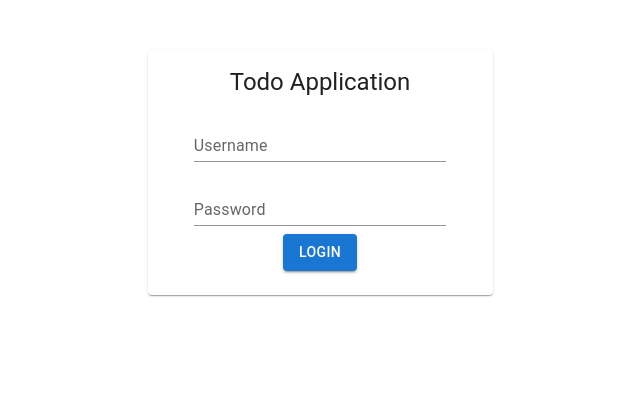
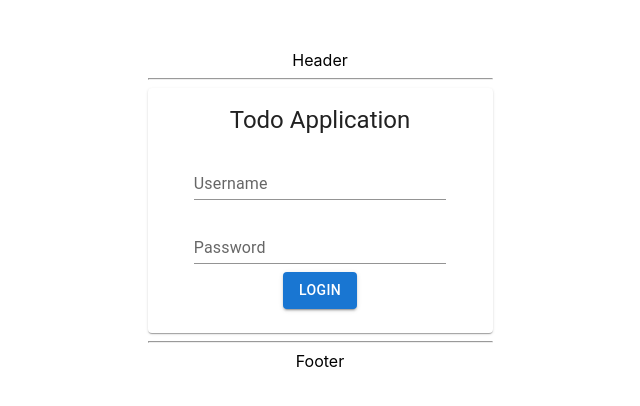
Before and after one commit to szejnaArtur/ToDoApp-Frontend, a React (Create React App) app: page / in a window 1280 px wide. Shown: the top 406 px of the page, without its empty margins (320-960 px from the left). Built offline with nearby package versions, Linux system fonts and the light colour scheme.

Commit message:
Implementation of a simple body of page.

```diff
--- a/package.json
+++ b/package.json
@@ -12,6 +12,7 @@
     "@testing-library/user-event": "^13.5.0",
     "react": "^18.1.0",
     "react-dom": "^18.1.0",
+    "react-router-dom": "^6.3.0",
     "react-scripts": "5.0.1",
     "styled-components": "^5.3.5",
     "web-vitals": "^2.1.4"
--- a/src/App.js
+++ b/src/App.js
@@ -1,10 +1,33 @@
+import { React } from 'react';
+import { BrowserRouter, Routes, Route } from 'react-router-dom';
+
+import ErrorComponent from './components/ErrorComponent.jsx';
+import LoginComponent from './components/LoginComponent.jsx';
+import WelcomeComponent from './components/WelcomeComponent.jsx';
+import withParams from './components/withParams.jsx'
+import ListTodosComponent from './components/ListTodosComponent.jsx';
+import HeaderComponent from './components/HeaderComponent.jsx';
+import FooterComponent from './components/FooterComponent.jsx';
+
 import './App.css';
-import TodoApp from './components/TodoApp';
 
 function App() {
+
+  const WelcomeComponentWithParams = withParams(WelcomeComponent);
+
   return (
     <div>
-      <TodoApp />
+      <BrowserRouter>
+        <HeaderComponent />
+        <Routes>
+          <Route path="/" exact element={<LoginComponent />} />
+          <Route path="/login" element={<LoginComponent />} />
+          <Route path="/welcome/:name" element={<WelcomeComponentWithParams />} />
+          <Route path="/todos" element={<ListTodosComponent />} />
+          <Route path="*" element={<ErrorComponent />} />
+        </Routes>
+        <FooterComponent />
+      </BrowserRouter>
     </div>
   );
 }
--- /dev/null
+++ b/src/components/ErrorComponent.jsx
@@ -0,0 +1,5 @@
+function ErrorComponent() {
+    return <div>An Error Occurred. I don't know what to do! Contact support at abcd-efgh-ijkl.</div>
+}
+
+export default ErrorComponent;
--- /dev/null
+++ b/src/components/FooterComponent.jsx
@@ -0,0 +1,13 @@
+import { Component } from "react";
+
+class FooterComponent extends Component {
+    render() {
+        return(
+            <div>
+                <hr />Footer
+            </div>
+        )
+    }
+}
+
+export default FooterComponent;
--- /dev/null
+++ b/src/components/HeaderComponent.jsx
@@ -0,0 +1,13 @@
+import { Component } from "react";
+
+class HeaderComponent extends Component {
+    render() {
+        return(
+            <div>
+                Header <hr/>
+            </div>
+        )
+    }
+}
+
+export default HeaderComponent;
--- /dev/null
+++ b/src/components/ListTodosComponent.jsx
@@ -0,0 +1,47 @@
+import React, { Component } from 'react';
+
+class ListTodosComponent extends Component {
+
+    state = {
+        todos: [
+            { id: 1, description: "React", done: false, targetDate: new Date() },
+            { id: 2, description: "SQL", done: false, targetDate: new Date() },
+            { id: 3, description: "Spring Boot", done: false, targetDate: new Date() },
+            { id: 4, description: "Maven", done: false, targetDate: new Date() },
+            { id: 5, description: "Hibernate", done: false, targetDate: new Date() },
+        ]
+    }
+
+    render() {
+        return (
+            <>
+                <h1>List Todos!</h1>
+                <table>
+                    <thead>
+                        <tr>
+                            <th>id</th>
+                            <th>description</th>
+                            <th>Is Completed?</th>
+                            <th>Target Date</th>
+
+                        </tr>
+                    </thead>
+                    <tbody>
+                        {this.state.todos.map(todo => {
+                            return (
+                                <tr key={todo.id}>
+                                    <td>{todo.id}</td>
+                                    <td>{todo.description}</td>
+                                    <td>{todo.done.toString()}</td>
+                                    <td>{todo.targetDate.toString()}</td>
+                                </tr>
+                            )
+                        })}
+                    </tbody>
+                </table>
+            </>
+        )
+    }
+}
+
+export default ListTodosComponent;
--- /dev/null
+++ b/src/components/LoginComponent.jsx
@@ -0,0 +1,100 @@
+import { React, useState } from 'react';
+import { useNavigate } from "react-router-dom";
+
+import Card from '@mui/material/Card';
+import CardContent from '@mui/material/CardContent';
+import Typography from '@mui/material/Typography';
+import TextField from '@mui/material/TextField';
+import Box from '@mui/material/Box';
+import Button from '@mui/material/Button';
+
+import Stack from '@mui/material/Stack';
+import Alert from '@mui/material/Alert';
+
+const LoginComponent = (props) => {
+
+    let navigate = useNavigate();
+
+    const [username, setUsername] = useState("");
+    const [password, setPassword] = useState("");
+    const [hasLoginFailed, setHasLoginFailed] = useState(false);
+    const [showSuccesMessage, setShowSuccesMessage] = useState(false);
+
+    const handleUsernameChange = (event) => {
+        const { value } = event.target;
+        setUsername(value);
+    }
+
+    const handlePasswordChange = (event) => {
+        const { value } = event.target;
+        setPassword(value);
+    }
+
+    const loginClicked = () => {
+        if (username === 'test' && password === 'test') {
+            setHasLoginFailed(false);
+            setShowSuccesMessage(true);
+            navigate(`/welcome/${username}`);
+        } else {
+            setHasLoginFailed(true);
+            setShowSuccesMessage(false);
+        }
+    }
+
+    return (
+        <>
+            <Card sx={{ maxWidth: 345 }}>
+                <CardContent>
+                    <Typography gutterBottom variant="h5" component="div">
+                        Todo Application
+                    </Typography>
+
+                    <Box
+                        component="form"
+                        sx={{ '& > :not(style)': { m: 1, width: '25ch' } }}
+                        noValidate
+                        autoComplete="off"
+                    >
+                        <TextField
+                            id="username"
+                            label="Username"
+                            variant="standard"
+                            type="text"
+                            name="username"
+                            value={username}
+                            onChange={handleUsernameChange} />
+                        <TextField
+                            id="password"
+                            label="Password"
+                            variant="standard"
+                            type="password"
+                            name="password"
+                            value={password}
+                            onChange={handlePasswordChange} />
+                    </Box>
+                    <Button variant="contained" onClick={loginClicked}>Login</Button>
+                </CardContent>
+            </Card>
+            <ShowCredensials hasLoginFailed={hasLoginFailed} showSuccesMessage={showSuccesMessage} />
+        </>
+    )
+}
+
+function ShowCredensials(props) {
+    if (props.hasLoginFailed) {
+        return (
+            <Stack spacing={2} sx={{ width: '100%' }} style={{ marginTop: "20px" }}>
+                <Alert severity="error">Credensial incorrect!</Alert>
+            </Stack>
+        )
+    } else if (props.showSuccesMessage) {
+        return (
+            <Stack spacing={2} sx={{ width: '100%' }} style={{ marginTop: "20px" }}>
+                <Alert severity="success">Credensial are correct!</Alert>
+            </Stack>
+        )
+    }
+    return null;
+}
+
+export default LoginComponent;
--- a/src/components/TodoApp.js
+++ /dev/null
@@ -1,76 +0,0 @@
-import { React, Component } from 'react';
-
-import Card from '@mui/material/Card';
-import CardContent from '@mui/material/CardContent';
-import Typography from '@mui/material/Typography';
-import TextField from '@mui/material/TextField';
-import Box from '@mui/material/Box';
-import Button from '@mui/material/Button';
-
-
-class TodoApp extends Component {
-    render() {
-        return (
-            <div className='TodoApp'>
-                <LoginComponent />
-            </div>
-        )
-    }
-}
-
-class LoginComponent extends Component {
-
-    state = {
-        username: "",
-        password: ""
-    }
-
-    handleChange = (event) => {
-        const { value, name } = event.target;
-
-        this.setState({
-            [name]: value
-        })
-    }
-
-    render() {
-        return (
-            <>
-                <Card sx={{ maxWidth: 345 }}>
-                    <CardContent>
-                        <Typography gutterBottom variant="h5" component="div">
-                            Todo Application
-                        </Typography>
-
-                        <Box
-                            component="form"
-                            sx={{ '& > :not(style)': { m: 1, width: '25ch' } }}
-                            noValidate
-                            autoComplete="off"
-                        >
-                            <TextField
-                                id="standard-basic"
-                                label="Username"
-                                variant="standard"
-                                type="text"
-                                name="username"
-                                value={this.state.username}
-                                onChange={this.handleChange} />
-                            <TextField
-                                id="standard-basic"
-                                label="Password"
-                                variant="standard"
-                                type="password"
-                                name="password"
-                                value={this.state.password}
-                                onChange={this.handleChange} />
-                        </Box>
-                        <Button variant="contained">Login</Button>
-                    </CardContent>
-                </Card>
-            </>
-        )
-    }
-}
-
-export default TodoApp;
--- /dev/null
+++ b/src/components/WelcomeComponent.jsx
@@ -0,0 +1,14 @@
+import { Component } from 'react';
+import { Link } from 'react-router-dom';
+
+class WelcomeComponent extends Component {
+    render () {
+        return (
+            <>
+                Welcome {this.props.params.name}. You can manage your todos <Link to="/todos">here</Link>.
+            </>
+        )
+    }
+}
+
+export default WelcomeComponent;
--- /dev/null
+++ b/src/components/withParams.jsx
@@ -0,0 +1,7 @@
+import { useParams } from "react-router-dom";
+
+function withParams(Component) {
+  return props => <Component {...props} params={useParams()} />;
+}
+
+export default withParams
```
Also changed, not shown: 1 other file (tests, documents, lock files or other folders).
